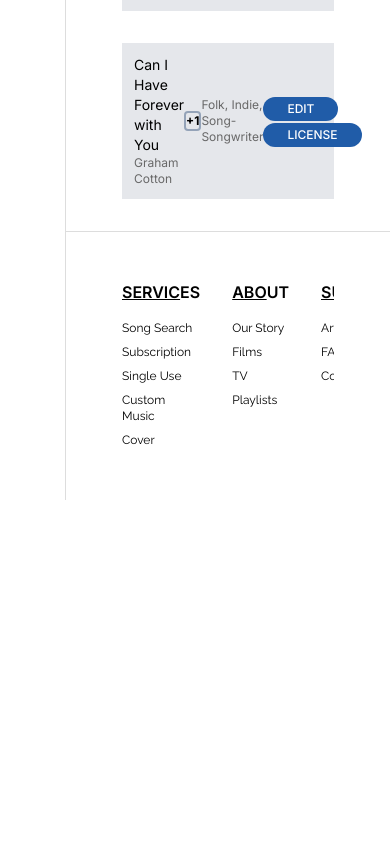
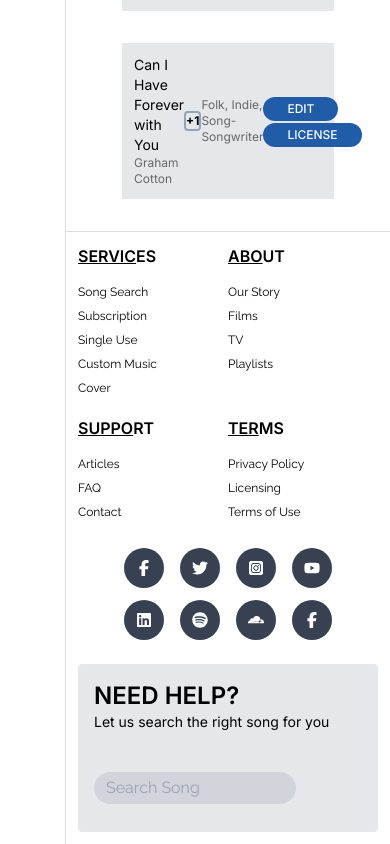
Before and after one commit to ramjancse/bluepiemeta-client, a Next.js app: page / in a window 390 px wide. Shown: the part 1322-2166 px from the top of the page. Before the commit the page ends 1822 px from the top, so only its background shows below. Built offline with nearby package versions, Linux system fonts and the light colour scheme.

Commit message:
added footer responsive

```diff
--- a/src/components/shared/Footer.js
+++ b/src/components/shared/Footer.js
@@ -9,13 +9,15 @@ import { FaCloudflare } from "react-icons/fa6";
 
 const Footer = () => {
   return (
-    <footer className="footer mx-14 my-10 flex items-center justify-between overflow-hidden">
-      <div className="left flex justify-between">
-        <div className="services mr-8">
+    <footer className="footer p-3 md:px-14 md:py-8">
+      <div className="flex flex-wrap justify-center xl:items-center">
+        <div className="flex flex-wrap w-full xl:w-4/6">
+          <div className="services flex flex-col w-1/2 sm:w-1/4">
             <h3 className="mb-3 text-base font-semibold uppercase">
               <span className="underline">Servic</span>
               <span className="">es</span>
             </h3>
+
             <nav className="font-ralewayRegular text-xs">
               <ul>
                 <li className="py-1">
@@ -47,7 +49,7 @@ const Footer = () => {
             </nav>
           </div>
 
-        <div className="about mr-8">
+          <div className="about flex flex-col w-1/2 sm:w-1/4">
             <h3 className="mb-3 text-base font-semibold uppercase">
               <span className="underline">Abo</span>
               <span className="">ut</span>
@@ -78,7 +80,7 @@ const Footer = () => {
             </nav>
           </div>
 
-        <div className="support mr-8">
+          <div className="support flex flex-col w-1/2 sm:w-1/4 mt-4 sm:mt-0">
             <h3 className="mb-3 text-base font-semibold uppercase">
               <span className="underline">Suppo</span>
               <span className="">rt</span>
@@ -104,7 +106,7 @@ const Footer = () => {
             </nav>
           </div>
 
-        <div className="terms">
+          <div className="terms flex flex-col w-1/2 sm:w-1/4 mt-4 sm:mt-0">
             <h3 className="mb-3 text-base font-semibold uppercase">
               <span className="underline">Ter</span>
               <span className="">ms</span>
@@ -131,13 +133,13 @@ const Footer = () => {
           </div>
         </div>
 
-      <div className="social">
+        <div className="social flex flex-col mt-6 xl:w-2/6 xl:mt-0">
           <nav>
             <ul className="flex">
               <li>
                 <a
                   href="/"
-                className="mx-2 flex h-8 w-8 items-center justify-center rounded-full bg-gray-700 px-3 text-center hover:bg-fill"
+                  className="mx-2 flex h-10 w-10 items-center justify-center rounded-full bg-gray-700 px-2 text-center hover:bg-fill"
                 >
                   <FaFacebookF className="text-white" />
                 </a>
@@ -146,7 +148,7 @@ const Footer = () => {
               <li>
                 <a
                   href="/"
-                className="mx-2 flex h-8 w-8 items-center justify-center rounded-full bg-gray-700 px-3 text-center hover:bg-fill"
+                  className="mx-2 flex h-10 w-10 items-center justify-center rounded-full bg-gray-700 px-2 text-center hover:bg-fill"
                 >
                   <FaTwitter className="text-white" />
                 </a>
@@ -155,7 +157,7 @@ const Footer = () => {
               <li>
                 <a
                   href="/"
-                className="mx-2 flex h-8 w-8 items-center justify-center rounded-full bg-gray-700 px-3 text-center hover:bg-fill"
+                  className="mx-2 flex h-10 w-10 items-center justify-center rounded-full bg-gray-700 px-2 text-center hover:bg-fill"
                 >
                   <FaSquareInstagram className="text-white" />
                 </a>
@@ -164,7 +166,7 @@ const Footer = () => {
               <li>
                 <a
                   href="/"
-                className="mx-2 flex h-8 w-8 items-center justify-center rounded-full bg-gray-700 px-3 text-center hover:bg-fill"
+                  className="mx-2 flex h-10 w-10 items-center justify-center rounded-full bg-gray-700 px-2 text-center hover:bg-fill"
                 >
                   <FaYoutube className="text-white" />
                 </a>
@@ -175,7 +177,7 @@ const Footer = () => {
               <li>
                 <a
                   href="/"
-                className="mx-2 flex h-8 w-8 items-center justify-center rounded-full bg-gray-700 px-3 text-center hover:bg-fill"
+                  className="mx-2 flex h-10 w-10 items-center justify-center rounded-full bg-gray-700 px-2 text-center hover:bg-fill"
                 >
                   <FaLinkedin className="text-white" />
                 </a>
@@ -184,7 +186,7 @@ const Footer = () => {
               <li>
                 <a
                   href="/"
-                className="mx-2 flex h-8 w-8 items-center justify-center rounded-full bg-gray-700 px-3 text-center hover:bg-fill"
+                  className="mx-2 flex h-10 w-10 items-center justify-center rounded-full bg-gray-700 px-2 text-center hover:bg-fill"
                 >
                   <FaSpotify className="text-white" />
                 </a>
@@ -193,7 +195,7 @@ const Footer = () => {
               <li>
                 <a
                   href="/"
-                className="mx-2 flex h-8 w-8 items-center justify-center rounded-full bg-gray-700 px-3 text-center hover:bg-fill"
+                  className="mx-2 flex h-10 w-10 items-center justify-center rounded-full bg-gray-700 px-2 text-center hover:bg-fill"
                 >
                   <FaCloudflare className="text-white" />
                 </a>
@@ -202,7 +204,7 @@ const Footer = () => {
               <li>
                 <a
                   href="/"
-                className="mx-2 flex h-8 w-8 items-center justify-center rounded-full bg-gray-700 px-3 text-center hover:bg-fill"
+                  className="mx-2 flex h-10 w-10 items-center justify-center rounded-full bg-gray-700 px-2 text-center hover:bg-fill"
                 >
                   <FaFacebookF className="text-white" />
                 </a>
@@ -210,8 +212,9 @@ const Footer = () => {
             </ul>
           </nav>
         </div>
+      </div>
 
-      <div className="help rounded bg-gray-200 px-4 pb-7 pt-4">
+      <div className="help rounded bg-gray-200 px-4 pb-7 pt-4 mt-6">
         <h1 className="text-2xl font-semibold uppercase">Need Help?</h1>
         <h3 className="mb-10 text-sm">Let us search the right song for you</h3>
         <form className="relative">
```
Lines whose indentation alone changed are shown as unchanged.
